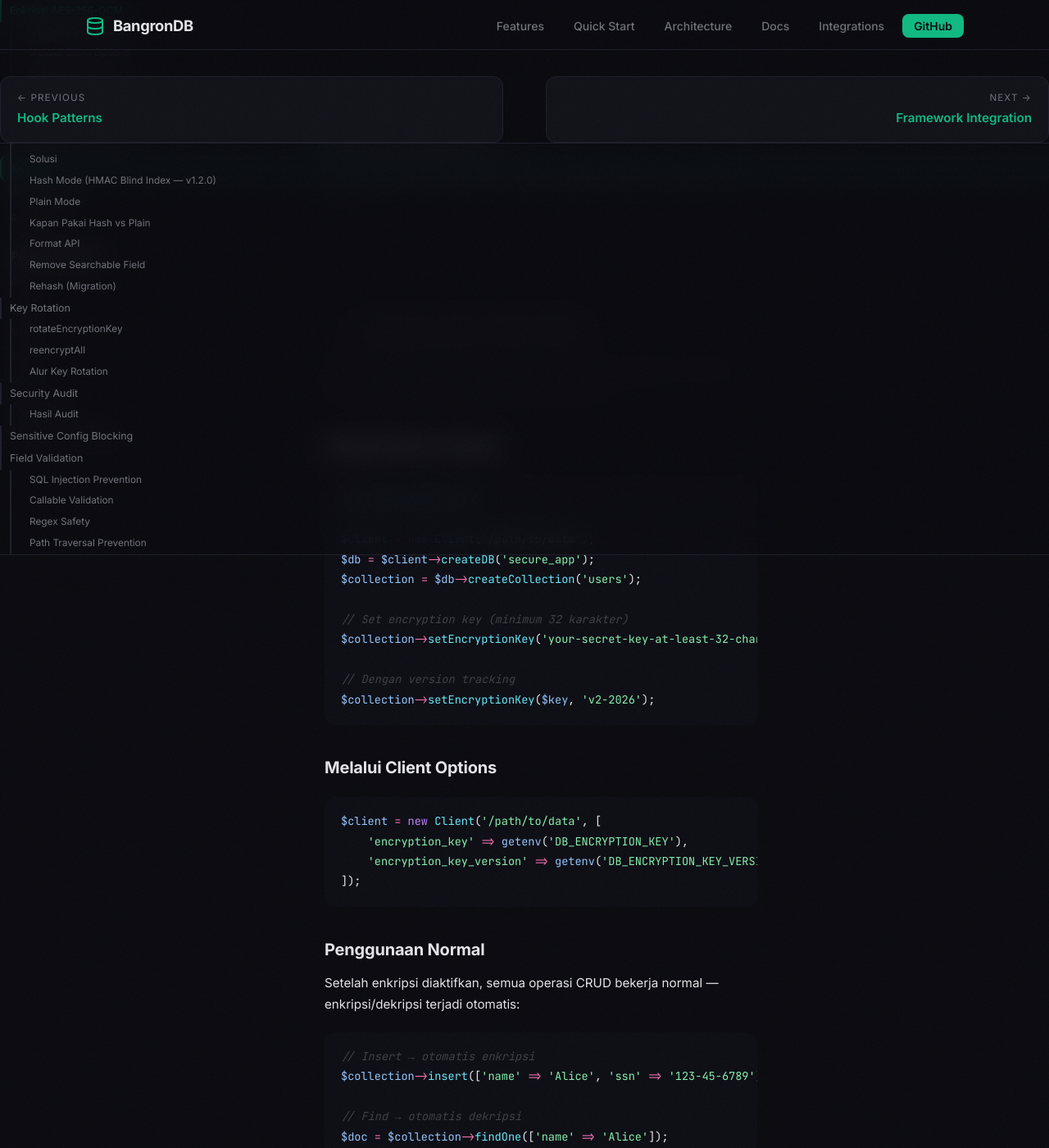
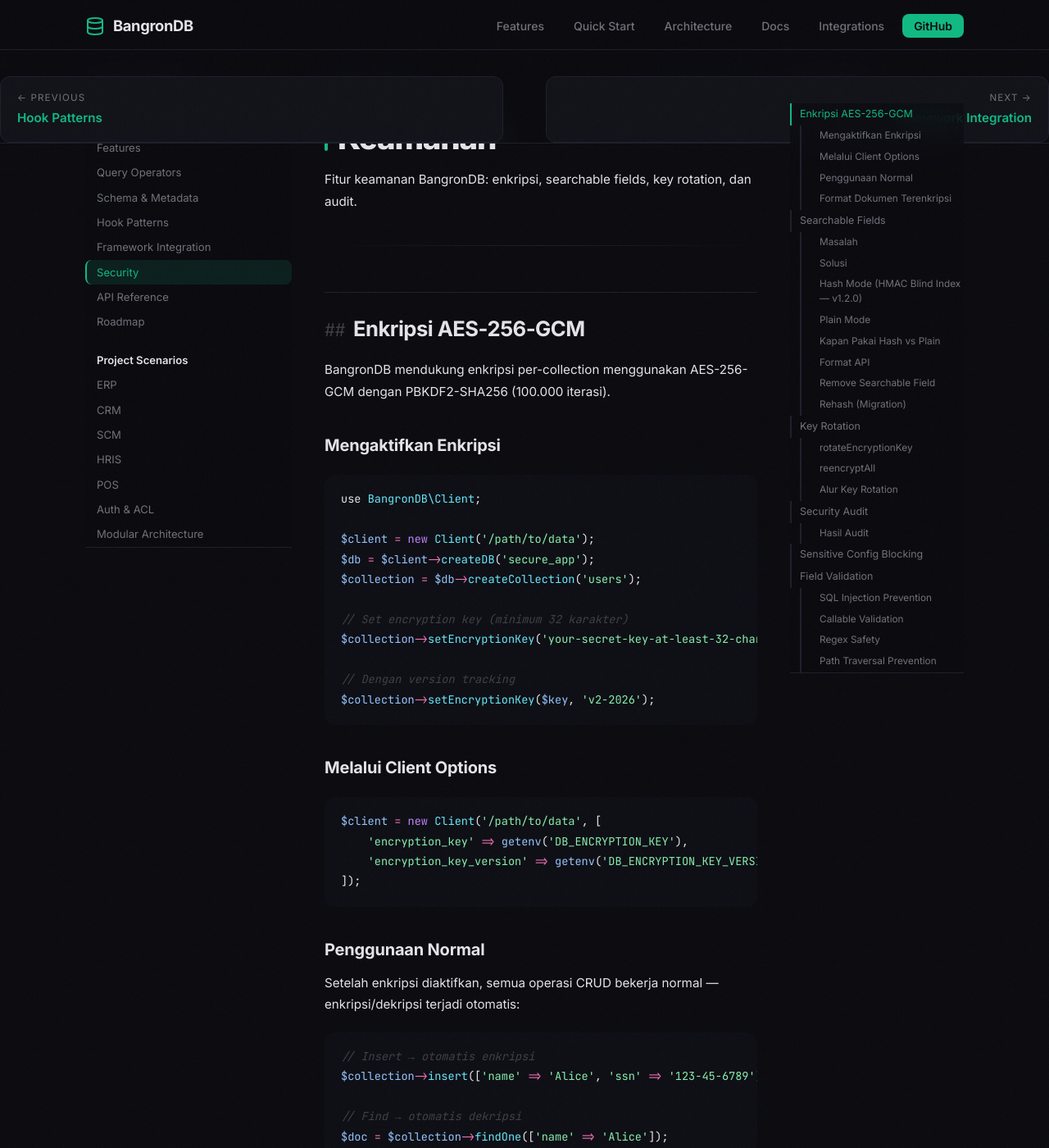
Before and after one commit to herdianrony/BangronDB, a Jekyll site: the page built from docs/security.md, in a window 1280 px wide and 1400 px high. Shown: the whole window at 82% size. Built offline with Jekyll 4.4.1, drawn with Linux system fonts in a browser that asks for light colours.

Commit message:
fix(docs): move sticky to inner nav, fix sidebar width overflow
Bug sebelumnya (commit 3a1df99): meskipun nav items menjadi visible,
posisi dan width mereka salah:
  - sidebarRect: x=184, width=260 (correct)
  - nav items: x=0, width=1440 (WRONG — should be x=184, width=260)

Nav 'keluar' dari sidebar grid cell karena sidebar height=30px (title
only) dan nav overflow ke bawah tanpa width constraint.

Root cause: kombinasi align-self:start + position:sticky di grid item
masih bermasalah. Solusi sebelumnya (pindah overflow ke nav) hanya
fix height, tidak fix width.

Fix baru: hapus align-self:start dan position:sticky dari .doc-sidebar
container. Pindahkan position:sticky ke INNER <nav> element. Container
jadi grid item biasa (default stretch), nav di dalamnya yang sticky.

Struktur baru:
  .doc-sidebar         — grid item, padding only
  .doc-sidebar-title   — title di atas (scroll away naturally)
  .doc-sidebar nav     — position:sticky, top:88px, max-height, overflow

Keuntungan:
  - Sidebar ambil full grid cell width (260px) dengan benar
  - Nav di dalam sidebar, sticky saat scroll
  - Width: 100% + min-width: 0 pastikan nav tidak overflow
  - Title scroll away (tidak sticky) — lebih natural UX
  - Nav independent scrollable kalau content > viewport

Pattern sama diterapkan ke .doc-toc-right.

```diff
--- a/docs/assets/css/style.css
+++ b/docs/assets/css/style.css
@@ -194,29 +194,15 @@ a:focus-visible,button:focus-visible{outline:2px solid var(--accent);outline-off
 
 /* ===== LEFT SIDEBAR (doc navigation) ===== */
 .doc-sidebar {
-  position: sticky;
-  top: 88px;
-  align-self: start;
+  /* Sidebar is a normal grid item (default stretch). Sticky behavior
+     is delegated to the inner <nav> below to avoid the grid+sticky
+     height-collapse bug where align-self:start + overflow collapses
+     the container to its first child. */
   padding-right: 8px;
 }
 
-/* Move overflow + max-height to inner <nav> instead of .doc-sidebar.
-   Reason: in CSS Grid, an item with `align-self: start` + `overflow-y: auto`
-   + `max-height` collapses its height to the first visible child only
-   (the title), making the nav list invisible. By keeping the sticky
-   container free of overflow and moving scroll behavior to the nav,
-   the sidebar takes its natural content height while the nav remains
-   independently scrollable when it exceeds the viewport. */
-.doc-sidebar nav {
-  max-height: calc(100vh - 120px);
-  overflow-y: auto;
-}
-
-.doc-sidebar nav::-webkit-scrollbar { width: 6px; }
-.doc-sidebar nav::-webkit-scrollbar-track { background: transparent; }
-.doc-sidebar nav::-webkit-scrollbar-thumb { background: var(--border); border-radius: 3px; }
-
 .doc-sidebar-title {
+  /* Title sits above the sticky nav. It scrolls away naturally. */
   font-size: 0.72rem;
   font-weight: 700;
   text-transform: uppercase;
@@ -225,6 +211,20 @@ a:focus-visible,button:focus-visible{outline:2px solid var(--accent);outline-off
   margin-bottom: 12px;
   padding-left: 8px;
 }
+
+.doc-sidebar nav {
+  position: sticky;
+  top: 88px;
+  max-height: calc(100vh - 120px);
+  overflow-y: auto;
+  /* Prevent the nav from overflowing its grid cell width-wise. */
+  min-width: 0;
+  width: 100%;
+}
+
+.doc-sidebar nav::-webkit-scrollbar { width: 6px; }
+.doc-sidebar nav::-webkit-scrollbar-track { background: transparent; }
+.doc-sidebar nav::-webkit-scrollbar-thumb { background: var(--border); border-radius: 3px; }
 
 .doc-sidebar nav ul {
   list-style: none;
@@ -608,17 +608,18 @@ a:focus-visible,button:focus-visible{outline:2px solid var(--accent);outline-off
 
 /* ===== RIGHT SIDEBAR (TOC on-page) ===== */
 .doc-toc-right {
-  position: sticky;
-  top: 88px;
-  align-self: start;
+  /* Same pattern as .doc-sidebar: container is a normal grid item,
+     sticky behavior is on the inner <nav>. */
   padding-left: 8px;
 }
 
-/* Same pattern as .doc-sidebar: keep overflow on inner <nav> to avoid
-   the grid-item height-collapse bug. */
 .doc-toc-right nav {
+  position: sticky;
+  top: 88px;
   max-height: calc(100vh - 120px);
   overflow-y: auto;
+  min-width: 0;
+  width: 100%;
 }
 
 .doc-toc-right nav::-webkit-scrollbar { width: 4px; }
```
